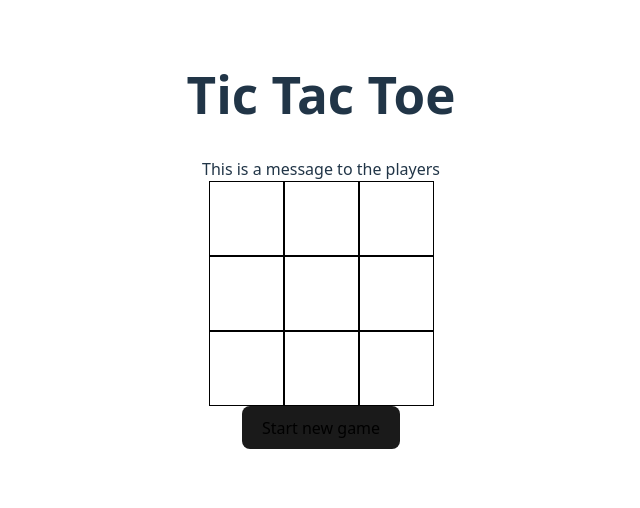
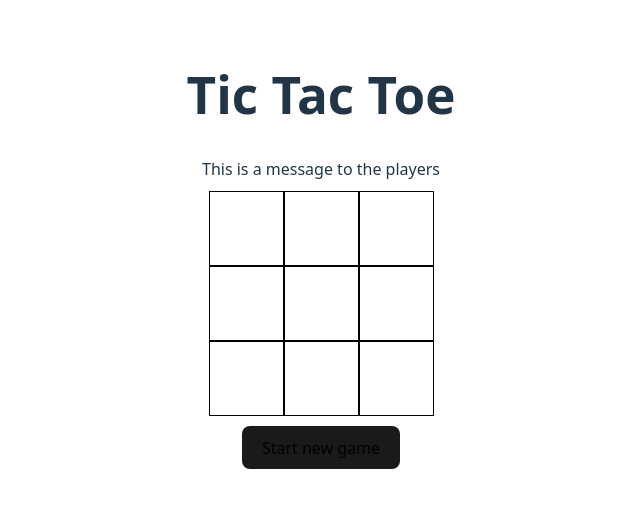
Before and after one commit to DanielNedergaard/tic-tac-toe, a React (Vite) app: page / in a window 1280 px wide. Shown: the top 508 px of the page, without its empty margins (319-959 px from the left). Built offline with nearby package versions, Linux system fonts and the light colour scheme.

Commit message:
Slightly moved a couple of elements

```diff
--- a/src/App.css
+++ b/src/App.css
@@ -11,6 +11,7 @@
 
 .game-message-span {
   display: block;
+  margin-bottom: 10px;
 }
 
 .game-grid {
@@ -37,6 +38,7 @@
   font-family: inherit;
   background-color: #1a1a1a;
   transition: border-color 0.25s;
+  margin-top: 10px;
 }
 .start-button:hover {
   border-color: #646cff;
```
